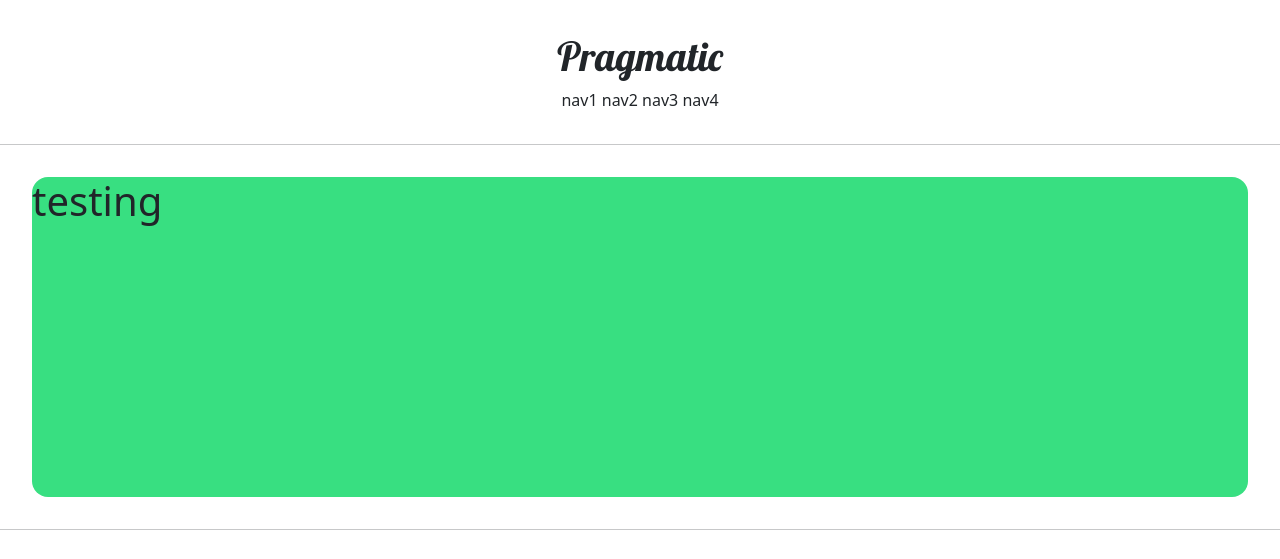
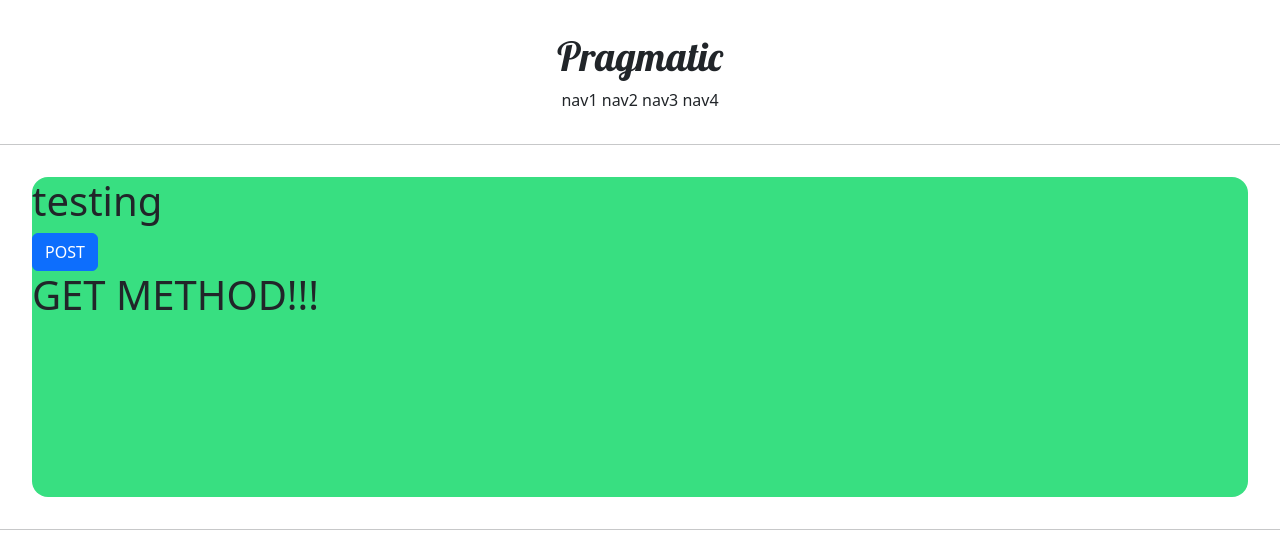
Before and after one commit to diarlee/pragmatic, a Django app: page /account/hello_world/ in a window 1280 px wide. Shown: the top 559 px of the page. Run offline with Django 4.2, Linux system fonts and the light colour scheme.

Commit message:
django course16 commit

```diff
--- a/accountApp/templates/accountApp/hello_world.html
+++ b/accountApp/templates/accountApp/hello_world.html
@@ -6,6 +6,15 @@
     <h1>
         testing
     </h1>
+
+    <form action="/account/hello_world/" method="post">
+        {% csrf_token %}
+        <input type="submit" class="btn btn-primary" value="POST">
+    </form>
+
+    <h1>
+        {{ text }}
+    </h1>
 </div>
 
 {% endblock %}
--- a/accountApp/views.py
+++ b/accountApp/views.py
@@ -4,4 +4,8 @@ from django.shortcuts import render, HttpResponse
 # Create your views here.
 
 def hello_world(request):
-    return render(request, 'accountApp/hello_world.html')
+
+    if request.method == 'POST':
+        return render(request, 'accountApp/hello_world.html', context={'text' : 'POST METHOD!!!'})
+    else:
+        return render(request, 'accountApp/hello_world.html', context={'text' : 'GET METHOD!!!'})
```
